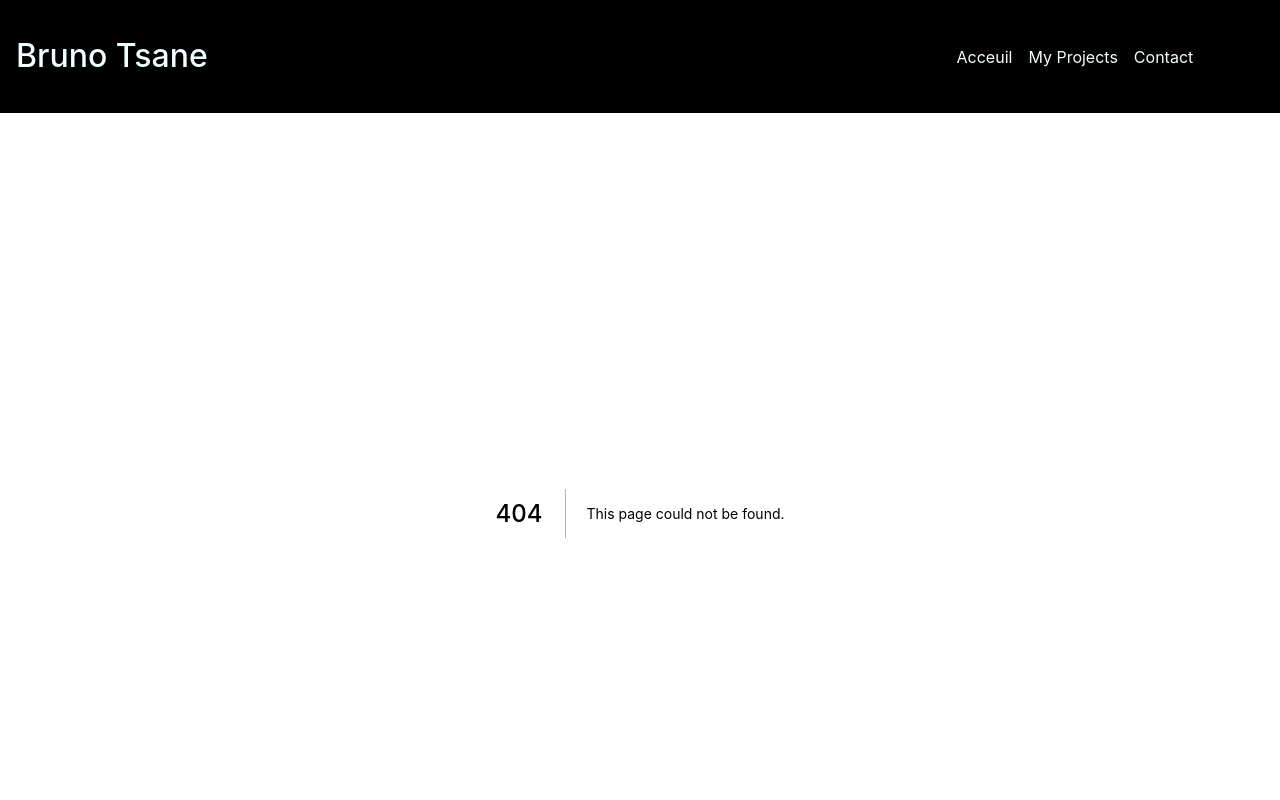
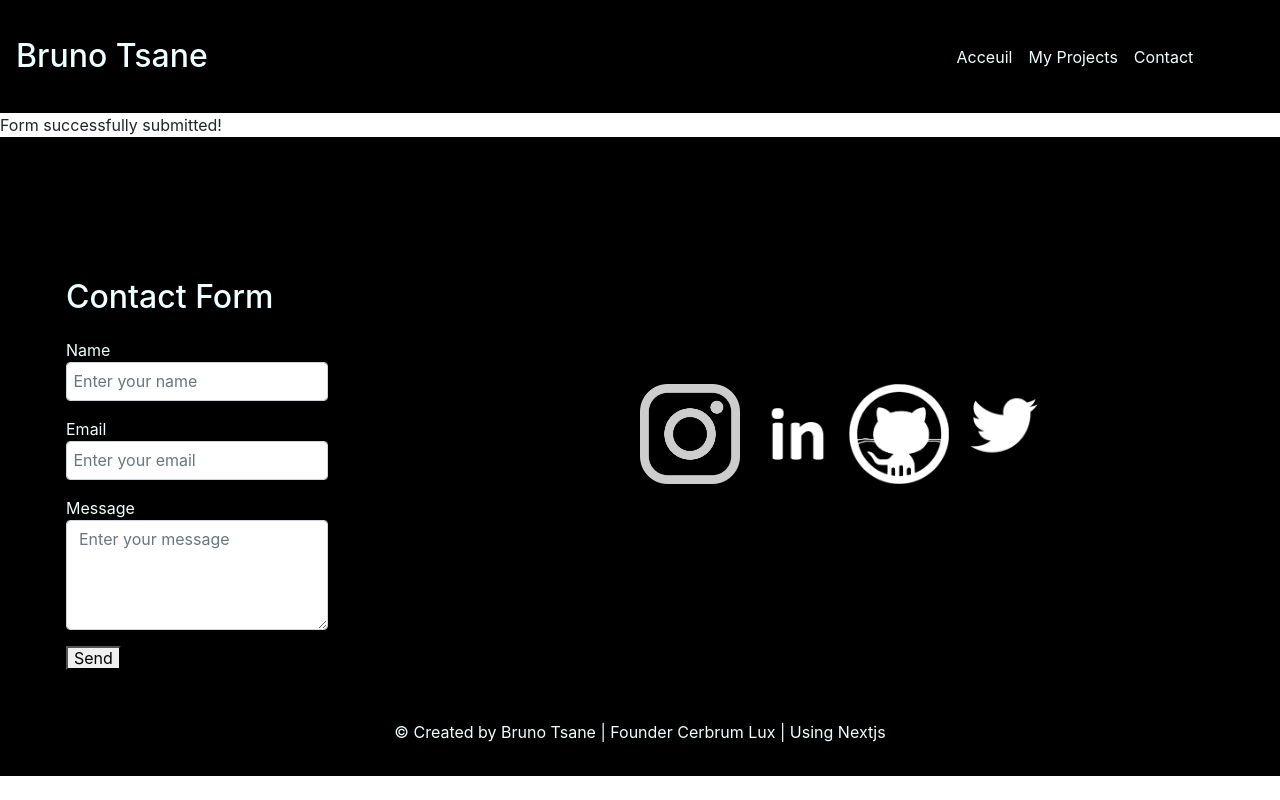
Before and after one commit to dtsane/bruno-cv, a Next.js app: page /success in a window 1280 px wide. Before the commit this address had no page. Shown: the top 800 px of the page. Built offline with nearby package versions, Linux system fonts and the light colour scheme.

Commit message:
mail delivery

```diff
--- a/components/Footer.jsx
+++ b/components/Footer.jsx
@@ -44,7 +44,7 @@ export default function Footer(){
         <div className={styles.container}>
         <div className={styles.mail}>
             <h1 id="contactForm">Contact Form</h1>
-            <form id='emailForm' method="POST" data-netlify="true" data-netlify-recaptcha="true" >
+            <form id='emailForm' method="POST" action="/success" data-netlify="true" data-netlify-recaptcha="true" >
                 <label>Name</label>
                 <input type="text" name="name" id="name" placeholder="Enter your name" required className='form-control'/>
                 <label>Email</label>
--- /dev/null
+++ b/pages/success.jsx
@@ -0,0 +1,3 @@
+export default function Success() {
+    return <div>Form successfully submitted!</div>
+  }
```
